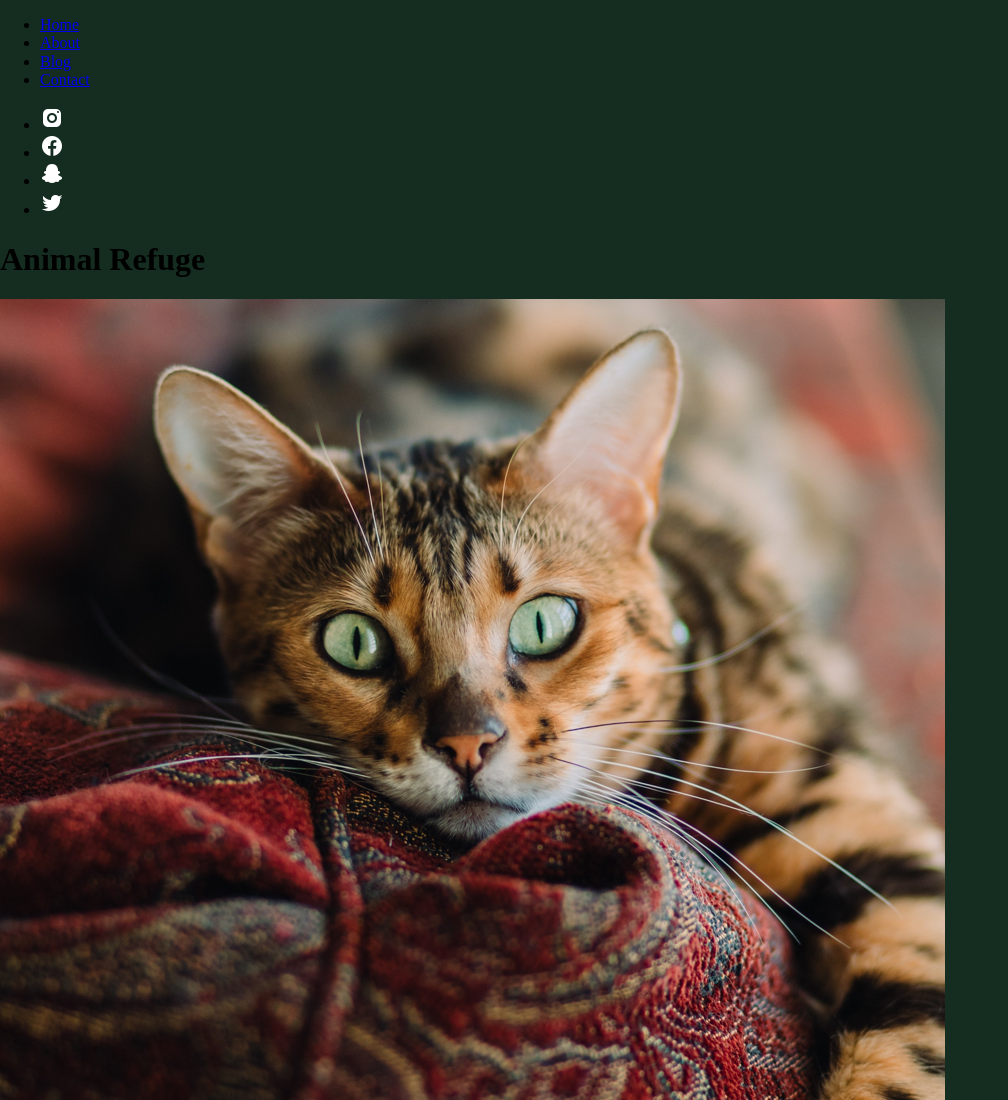
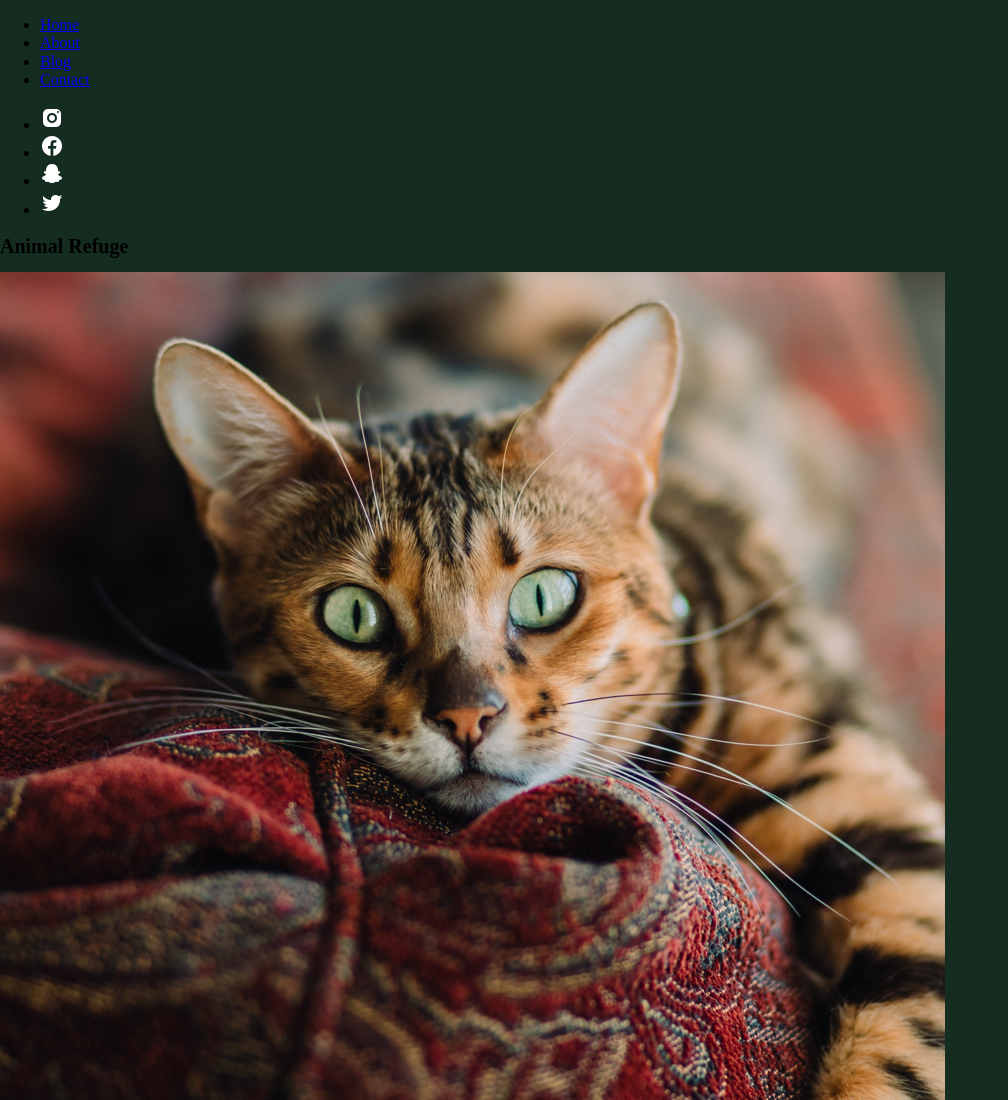
Before and after one commit to nobrayn/assignment01, a plain HTML site: page index.html in a window 1280 px wide. Shown: the top 1100 px of the page, without its empty margins (0-1008 px from the left). Drawn offline with Linux system fonts and the light colour scheme; a web font is replaced by a local one.

Commit message:
testing new macbook air, no changes

```diff
--- a/styles/sass/styles.scss
+++ b/styles/sass/styles.scss
@@ -4,3 +4,7 @@
 body {
     background-color: $primaryBackground;
 }
+
+h1 {
+    font-size: 125%;
+}
```
Also changed, not shown: index.html (+1 -1 lines), styles/styles.css.
